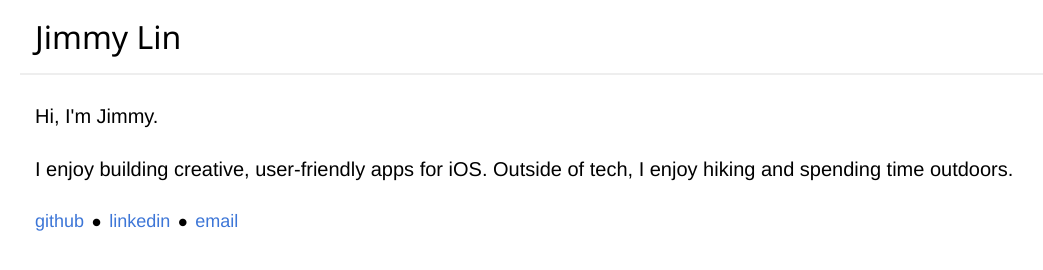
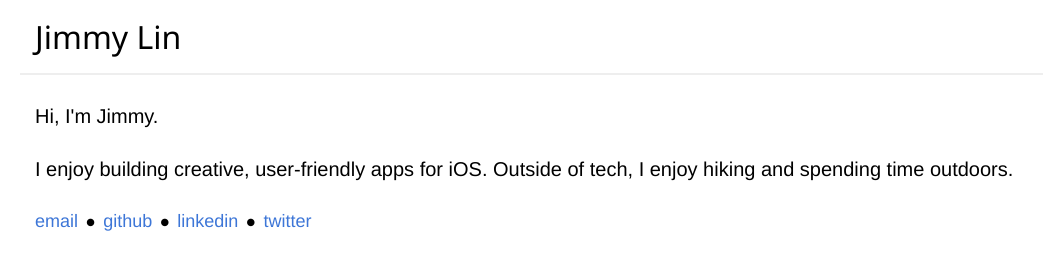
Before and after one commit to jmyjlin/jmyjlin.github.io, a plain HTML site: page index.html in a window 1280 px wide. Shown: the whole page, without its empty margins (20-1063 px from the left). Drawn offline with Linux system fonts and the light colour scheme.

Commit message:
Update index.html

```diff
--- a/index.html
+++ b/index.html
@@ -21,9 +21,10 @@
   <footer>
     <nav>
       <ul class="nav-list">
+        <li><a href="mailto:jmyjlin@gmail.com">email</a></li>
         <li><a href="https://github.com/jmyjlin" target="_blank">github</a></li>
         <li><a href="https://www.linkedin.com/in/jmyjlin" target="_blank">linkedin</a></li>
-        <li><a href="mailto:jmyjlin@gmail.com">email</a></li>
+        <li><a href="https://x.com/jmyjlin" target="_blank">twitter</a></li>
       </ul>
     </nav>
   </footer>
```
